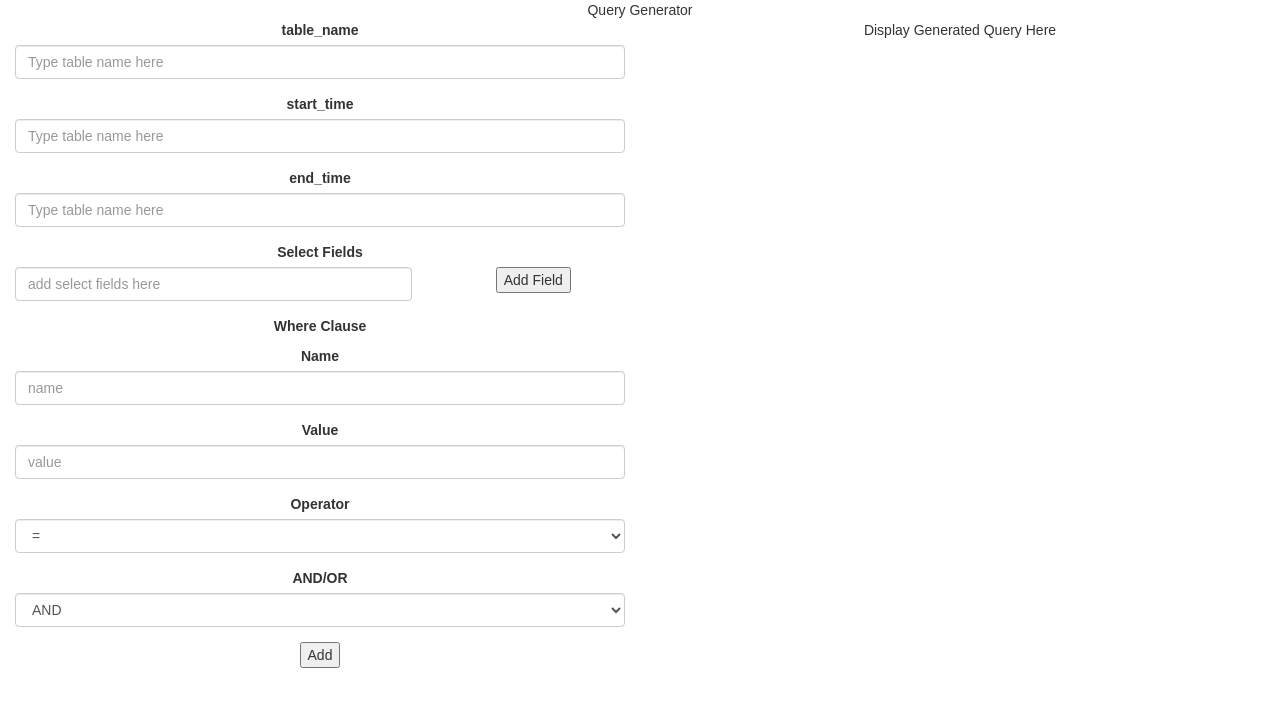
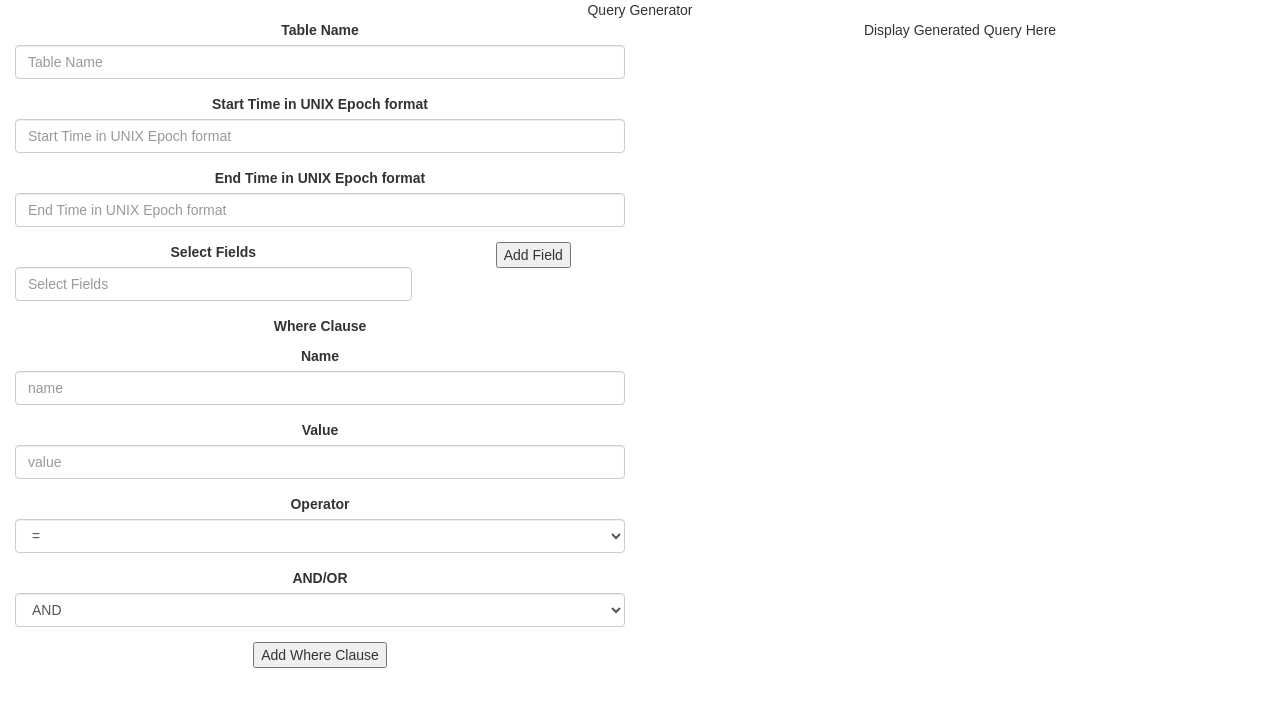
Before and after one commit to minseokim/juniperChallenge, a React (Create React App) app: page / in a window 1280 px wide. Shown: the top 706 px of the page. Built offline with nearby package versions, Linux system fonts and the light colour scheme.

Commit message:
Refactor SelectFieldsForm to re-use SingleInput component

```diff
--- a/src/App.js
+++ b/src/App.js
@@ -14,7 +14,7 @@ class App extends Component {
         select_fields: [],
         where_clause: [],
         current_select_fields: "",
-        current_where_clause: ""
+        current_where_clause: {}
       }
     };
     this.handleSingleInputEdit = this.handleSingleInputEdit.bind(this);
@@ -29,7 +29,7 @@ class App extends Component {
     });
   }
 
-  handleSelectFieldsAdd(event, input) {
+  handleSelectFieldsAdd(event) {
 
     this.setState(prevState => {
       const newSelectedField = prevState.formData.current_select_fields;
@@ -37,7 +37,7 @@ class App extends Component {
       return prevState;
     });
     //Clear out select fields input after value is added
-    input.value = '';
+    // input.value = '';
   }
 
   render() {
--- a/src/components/SelectFieldsForm.js
+++ b/src/components/SelectFieldsForm.js
@@ -1,19 +1,18 @@
 import React from 'react';
+import SingleInput from './SingleInput';
 
 const SelectFieldsForm = (props) => {
-  let textInput;
+
   return (
       <div className="row">
         <div className="col-md-8">
-          <input
-          className="form-control"
-          placeholder="add select fields here"
-          onChange={event => props.onCurrentSelectFieldsEdit(props.title, event.target.value)}
-          ref={(input) => {textInput = input}}
-          />
+          <SingleInput type="text"
+                        label="current_select_fields"
+                        description="Select Fields"
+                        onSingleInputEdit={props.onSingleInputEdit} />
         </div>
         <div className="col-md-4">
-          <button type="button" onClick={event => props.onSelectFieldsAdd(event, textInput)}>
+          <button type="button" onClick={event => props.onSelectFieldsAdd(event)}>
             Add Field
           </button>
         </div>
--- a/src/components/SelectedFieldsList.js
+++ b/src/components/SelectedFieldsList.js
@@ -6,11 +6,9 @@ const SelectedFieldsList = (props) => {
     <p key={index}>{data}</p>
     );
   return (
-    <div className="form-group">
-      <label className="control-label">Select Fields</label>
+    <div>
       <SelectFieldsForm onSelectFieldsAdd={props.onSelectFieldsAdd}
-                        onCurrentSelectFieldsEdit={props.onSingleInputEdit}
-                        title="current_select_fields"/>
+                        onSingleInputEdit={props.onSingleInputEdit} />
       {selectedFieldsItems}
     </div>
     )
--- a/src/components/SingleInput.js
+++ b/src/components/SingleInput.js
@@ -1,15 +1,16 @@
 import React from "react";
 
 const SingleInput = props => {
-
+let textInputRef;
   return (
     <div className="form-group">
-      <label htmlFor="{props.label}">{props.label}</label>
+      <label htmlFor="{props.label}">{props.description}</label>
       <input
         className="form-control"
         type={props.type}
-        placeholder="Type table name here"
+        placeholder={props.description}
         onChange={event => props.onSingleInputEdit(props.label, event.target.value)}
+        ref={(input) => {textInputRef = input}}
       />
     </div>
   );
--- a/src/components/WhereClauseForm.js
+++ b/src/components/WhereClauseForm.js
@@ -3,9 +3,8 @@ import React from 'react';
 const WhereClauseForm = (props) => {
   return (
     <div className="form-group">
+      <p><strong>Where Clause</strong></p>
       <div className="form-group">
-        <p><strong>Where Clause</strong></p>
-
         <label htmlFor="name"className="control-label">Name</label>
         <input className="form-control" placeholder="name"/>
       </div>
@@ -30,7 +29,7 @@ const WhereClauseForm = (props) => {
           <option value="OrSelector">OR</option>
         </select>
       </div>
-      <input type="submit" value="Add" />
+      <button type="button">Add Where Clause</button>
     </div>
     )
 }
```
